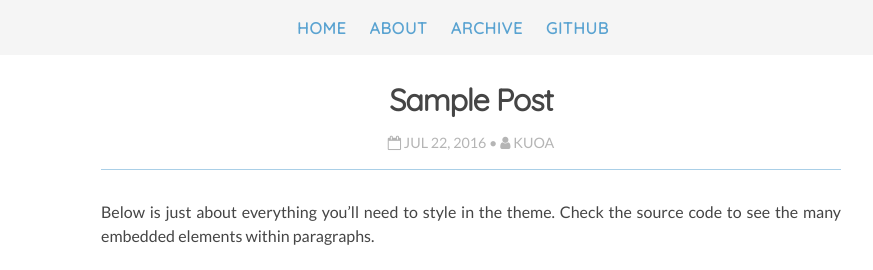
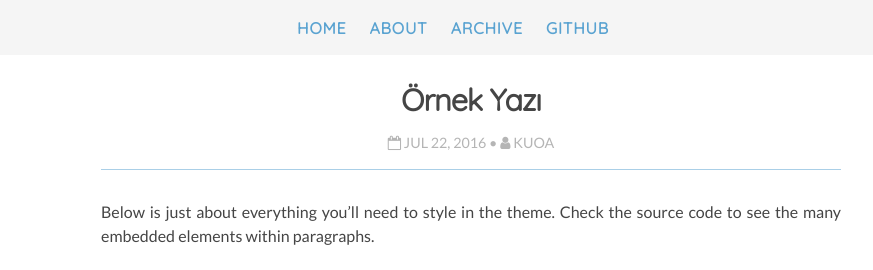
Before and after one commit to kibritkutusu/kibritkutusu.github.io, a Jekyll site: the page built from _posts/2016-07-22-ornek-yazi.md, in a window 1280 px wide. Shown: the top 270 px of the page, without its empty margins (169-1042 px from the left). Built offline with Jekyll 4.4.1, drawn with Linux system fonts in a browser that asks for light colours; nearby versions of some CDN libraries.

Commit message:
Update and rename 2016-07-22-sample-post.md to 2016-07-22-ornek-yazi.md

```diff
--- a/_posts/2016-07-22-sample-post.md
+++ b/_posts/2016-07-22-ornek-yazi.md
@@ -1,6 +1,6 @@
 ---
 layout: post
-title: Sample Post
+title: Örnek Yazı
 description: "Just about everything you'll need to style in the theme: headings, paragraphs, blockquotes, tables, code blocks, and more."
 author: kuoa
 category: misc
```
